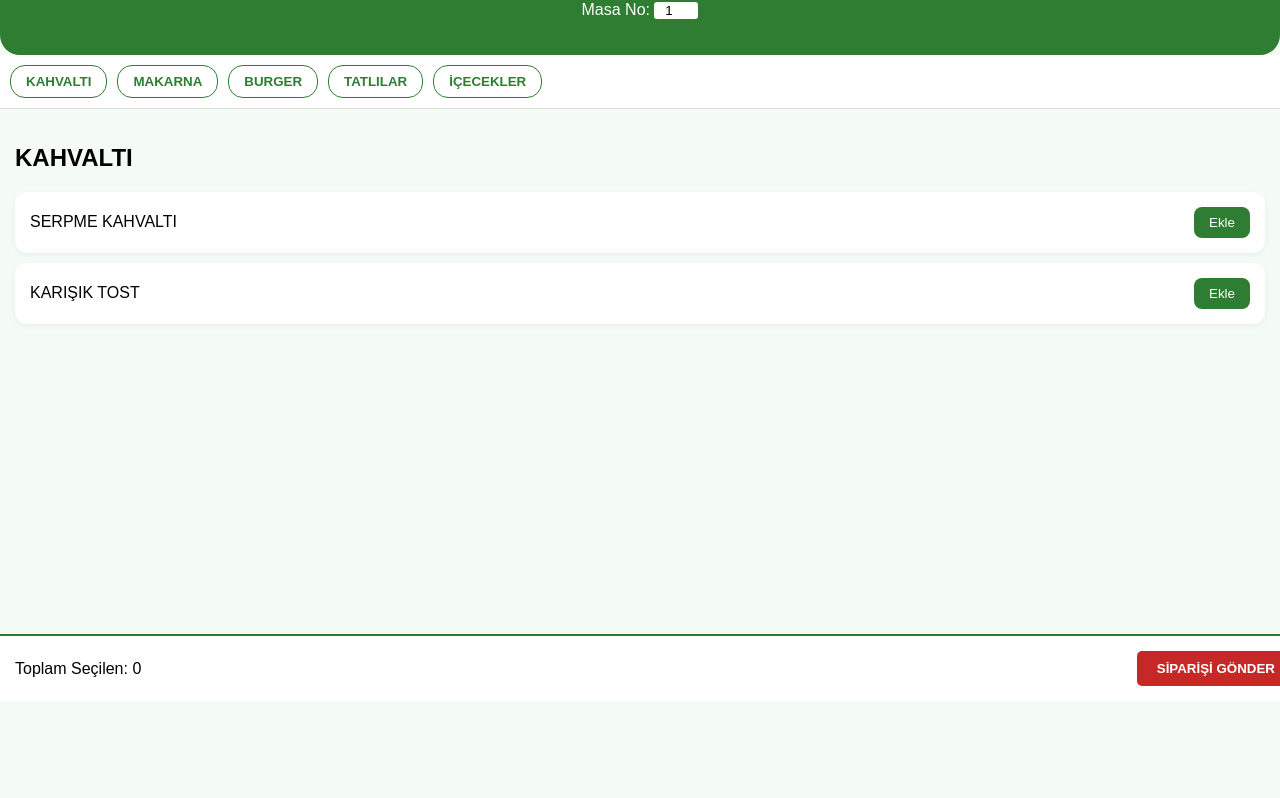
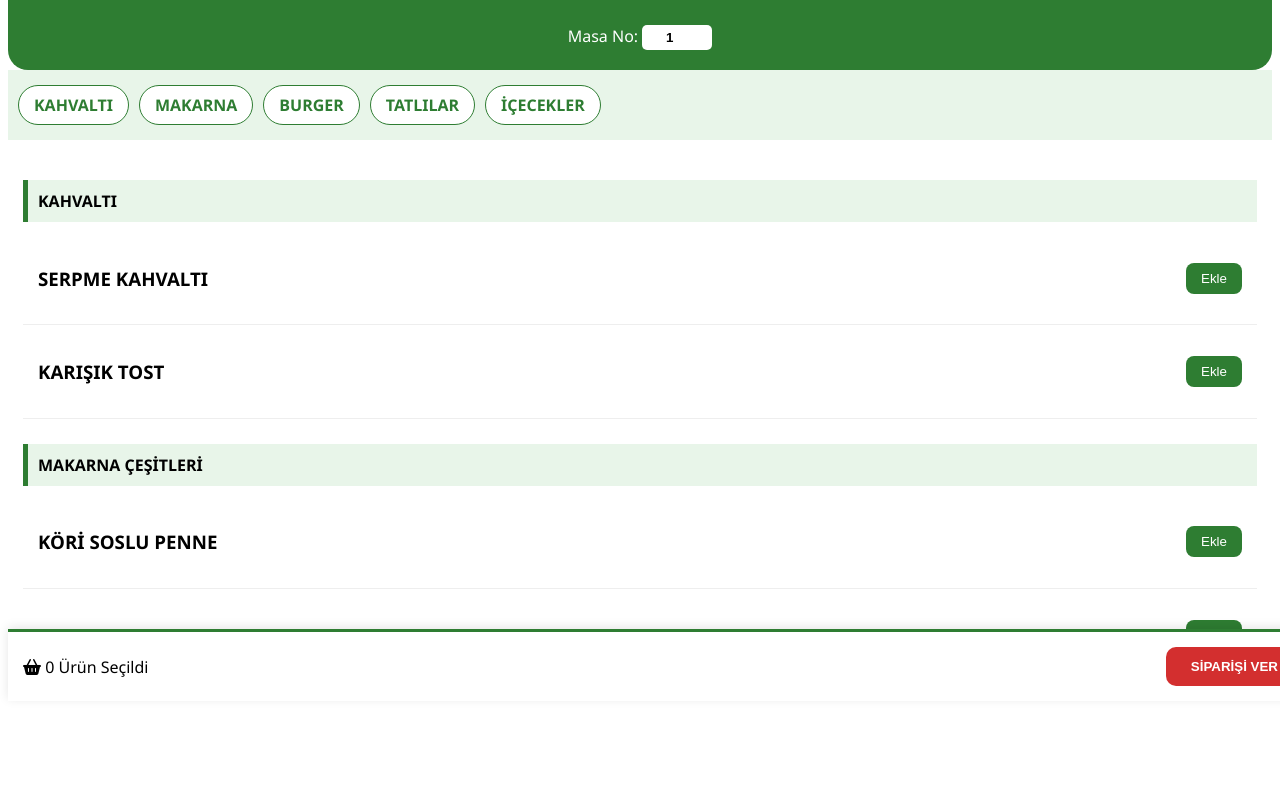
Before and after one commit to filitogluenes-byte/Rubby, a plain HTML site: page index.html in a window 1280 px wide. Shown: the part 99-897 px from the top of the page. Before the commit the page ends 800 px from the top, so only its background shows below. Drawn offline with Linux system fonts and the light colour scheme.

Commit message:
Update index.html

```diff
--- a/index.html
+++ b/index.html
@@ -3,84 +3,104 @@
 <head>
     <meta charset="UTF-8">
     <meta name="viewport" content="width=device-width, initial-scale=1.0">
-    <title>RUBBY CAFE | QR Menü</title>
+    <title>RUBBY CAFE | Dijital Menü</title>
+    <script src="https://www.gstatic.com/firebasejs/9.22.1/firebase-app-compat.js"></script>
+    <script src="https://www.gstatic.com/firebasejs/9.22.1/firebase-database-compat.js"></script>
+    <link href="https://cdnjs.cloudflare.com/ajax/libs/font-awesome/6.0.0/css/all.min.css" rel="stylesheet">
     <style>
-        :root { --p-green: #2e7d32; --bg: #f4fbf4; }
-        body { font-family: sans-serif; background: var(--bg); margin: 0; padding-bottom: 80px; }
-        header { background: var(--p-green); color: white; text-align: center; padding: 20px; border-radius: 0 0 20px 20px; }
-        .nav { display: flex; overflow-x: auto; padding: 10px; background: white; sticky; top: 0; gap: 10px; border-bottom: 1px solid #ddd; }
-        .nav button { background: white; border: 1px solid var(--p-green); padding: 8px 15px; border-radius: 15px; white-space: nowrap; color: var(--p-green); font-weight: bold; }
-        .menu-container { padding: 15px; }
-        .item { background: white; margin-bottom: 10px; padding: 15px; border-radius: 12px; display: flex; justify-content: space-between; align-items: center; box-shadow: 0 2px 5px rgba(0,0,0,0.05); }
-        .add-btn { background: var(--p-green); color: white; border: none; padding: 8px 15px; border-radius: 8px; cursor: pointer; }
+        :root { --primary: #2e7d32; --light: #e8f5e9; --white: #ffffff; }
+        body { font-family: 'Segoe UI', sans-serif; background: var(--white); margin-bottom: 100px; }
+        header { background: var(--primary); color: white; padding: 20px; text-align: center; border-radius: 0 0 20px 20px; position: sticky; top: 0; z-index: 1000; }
+        .masa-input { margin-top: 10px; padding: 5px; border-radius: 5px; border: none; width: 60px; text-align: center; font-weight: bold; }
 
-        /* Sepet Çubuğu */
-        .cart-bar { position: fixed; bottom: 0; width: 100%; background: white; padding: 15px; border-top: 2px solid var(--p-green); display: flex; justify-content: space-between; align-items: center; }
-        .order-now { background: #c62828; color: white; border: none; padding: 10px 20px; border-radius: 5px; font-weight: bold; }
+        .category-nav { display: flex; overflow-x: auto; background: var(--light); padding: 15px 10px; gap: 10px; position: sticky; top: 105px; z-index: 999; }
+        .category-nav a { text-decoration: none; color: var(--primary); background: white; padding: 8px 15px; border-radius: 20px; font-weight: 600; border: 1px solid var(--primary); white-space: nowrap; }
+
+        .container { padding: 15px; }
+        .section-title { background: var(--light); padding: 10px; border-left: 5px solid var(--primary); margin: 25px 0 10px 0; font-weight: bold; }
+        .menu-item { display: flex; justify-content: space-between; align-items: center; padding: 15px; border-bottom: 1px solid #eee; }
+
+        .add-btn { background: var(--primary); color: white; border: none; padding: 8px 15px; border-radius: 8px; cursor: pointer; }
+        .add-btn:active { transform: scale(0.95); }
+
+        /* Sepet Barı */
+        .cart-footer { position: fixed; bottom: 0; width: 100%; background: white; border-top: 3px solid var(--primary); padding: 15px; display: flex; justify-content: space-between; align-items: center; box-shadow: 0 -2px 10px rgba(0,0,0,0.1); z-index: 1001; }
+        .order-btn { background: #d32f2f; color: white; border: none; padding: 12px 25px; border-radius: 10px; font-weight: bold; cursor: pointer; }
     </style>
 </head>
 <body>
 
     <header>
         <h1>RUBBY CAFE</h1>
-    <p>Masa No: <input type="number" id="masaNo" value="1" style="width: 40px; border: none; border-radius: 3px; text-align: center;"></p>
+        <div>Masa No: <input type="number" id="masaNo" class="masa-input" value="1" min="1"></div>
     </header>
 
-<div class="nav">
-    <button onclick="show('kahvalti')">KAHVALTI</button>
-    <button onclick="show('makarna')">MAKARNA</button>
-    <button onclick="show('burger')">BURGER</button>
-    <button onclick="show('tatli')">TATLILAR</button>
-    <button onclick="show('icecek')">İÇECEKLER</button>
+    <div class="category-nav">
+        <a href="#kahvalti">KAHVALTI</a>
+        <a href="#makarna">MAKARNA</a>
+        <a href="#burger">BURGER</a>
+        <a href="#tatli">TATLILAR</a>
+        <a href="#sicak">İÇECEKLER</a>
     </div>
 
-<div class="menu-container" id="menu-area">
+    <div class="container" id="menu-list">
+        <div id="kahvalti" class="section-title">KAHVALTI</div>
+        <div class="menu-item"><h3>SERPME KAHVALTI</h3><button class="add-btn" onclick="addToCart('Serpme Kahvaltı')">Ekle</button></div>
+        <div class="menu-item"><h3>KARIŞIK TOST</h3><button class="add-btn" onclick="addToCart('Karışık Tost')">Ekle</button></div>
+
+        <div id="makarna" class="section-title">MAKARNA ÇEŞİTLERİ</div>
+        <div class="menu-item"><h3>KÖRİ SOSLU PENNE</h3><button class="add-btn" onclick="addToCart('Köri Soslu Penne')">Ekle</button></div>
+        <div class="menu-item"><h3>MANTI</h3><button class="add-btn" onclick="addToCart('Mantı')">Ekle</button></div>
+
         </div>
 
-<div class="cart-bar">
-    <div>Toplam Seçilen: <span id="cart-count">0</span></div>
-    <button class="order-now" onclick="sendOrder()">SİPARİŞİ GÖNDER</button>
+    <div class="cart-footer">
+        <div><i class="fas fa-shopping-basket"></i> <span id="cart-count">0</span> Ürün Seçildi</div>
+        <button class="order-btn" onclick="sendOrder()">SİPARİŞİ VER</button>
     </div>
 
     <script>
-    const items = [
-        {cat:'kahvalti', name:'SERPME KAHVALTI'}, {cat:'kahvalti', name:'KARIŞIK TOST'},
-        {cat:'makarna', name:'KÖRİ SOSLU PENNE'}, {cat:'makarna', name:'MANTI'},
-        {cat:'burger', name:'ALFA ÇİZBURGER'}, {cat:'tatli', name:'WAFFLE'},
-        {cat:'icecek', name:'TÜRK KAHVESİ'}, {cat:'icecek', name:'LİMONATA'}
-    ];
+        // FIREBASE AYARLARI
+        const firebaseConfig = {
+            apiKey: "BURAYA_API_KEY",
+            authDomain: "PROJE_ID.firebaseapp.com",
+            databaseURL: "https://PROJE_ID-default-rtdb.firebaseio.com",
+            projectId: "PROJE_ID",
+            storageBucket: "PROJE_ID.appspot.com",
+            messagingSenderId: "SENDER_ID",
+            appId: "APP_ID"
+        };
+        firebase.initializeApp(firebaseConfig);
+        const database = firebase.database();
 
         let cart = [];
 
-    function show(cat) {
-        const area = document.getElementById('menu-area');
-        area.innerHTML = `<h2>${cat.toUpperCase()}</h2>`;
-        items.filter(i => i.cat === cat).forEach(i => {
-            area.innerHTML += `<div class="item"><span>${i.name}</span><button class="add-btn" onclick="addToCart('${i.name}')">Ekle</button></div>`;
-        });
-    }
-
-    function addToCart(name) {
-        cart.push(name);
+        function addToCart(item) {
+            cart.push(item);
             document.getElementById('cart-count').innerText = cart.length;
+            // Küçük bir görsel geri bildirim
+            const btn = event.target;
+            btn.innerText = "Eklendi!";
+            setTimeout(() => btn.innerText = "Ekle", 1000);
         }
 
         function sendOrder() {
-        if(cart.length === 0) return alert("Önce ürün seçmelisiniz!");
             const masa = document.getElementById('masaNo').value;
-        const orderData = { masa: masa, urunler: cart, time: new Date().toLocaleTimeString() };
+            if (cart.length === 0) { alert("Lütfen ürün seçin!"); return; }
+            if (!masa) { alert("Masa numarası girin!"); return; }
 
-        // Bu kısım normalde sunucuya gider, şimdilik LocalStorage kullanıyoruz (Aynı tarayıcıda test için)
-        let orders = JSON.parse(localStorage.getItem('rubby_orders') || '[]');
-        orders.push(orderData);
-        localStorage.setItem('rubby_orders', JSON.stringify(orders));
-
-        alert("Siparişiniz mutfağa iletildi!");
+            const orderId = Date.now();
+            database.ref('orders/' + orderId).set({
+                masa: masa,
+                urunler: cart,
+                saat: new Date().toLocaleTimeString('tr-TR'),
+                durum: "yeni"
+            }).then(() => {
+                alert("Siparişiniz başarıyla alındı!");
                 cart = [];
                 document.getElementById('cart-count').innerText = "0";
+            });
         }
-
-    show('kahvalti');
     </script>
 </body>
 </html>
```
Lines whose indentation alone changed are shown as unchanged.
